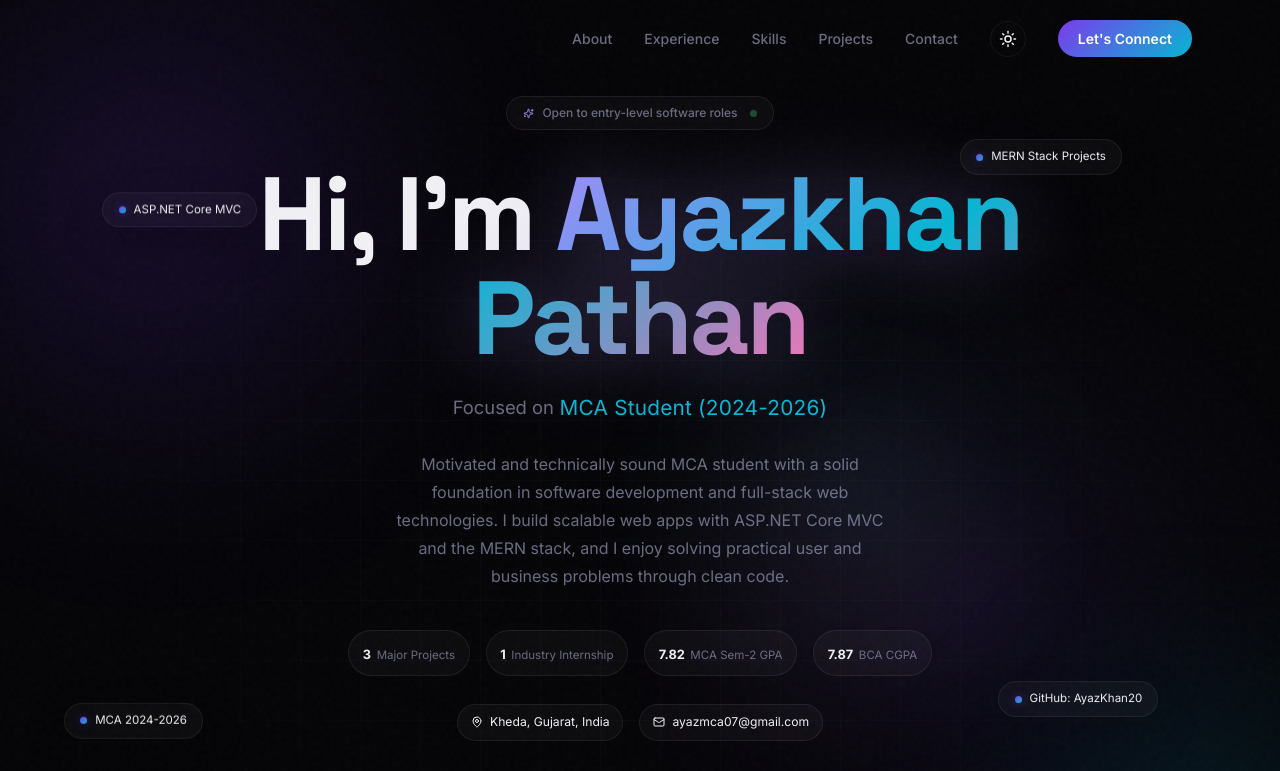
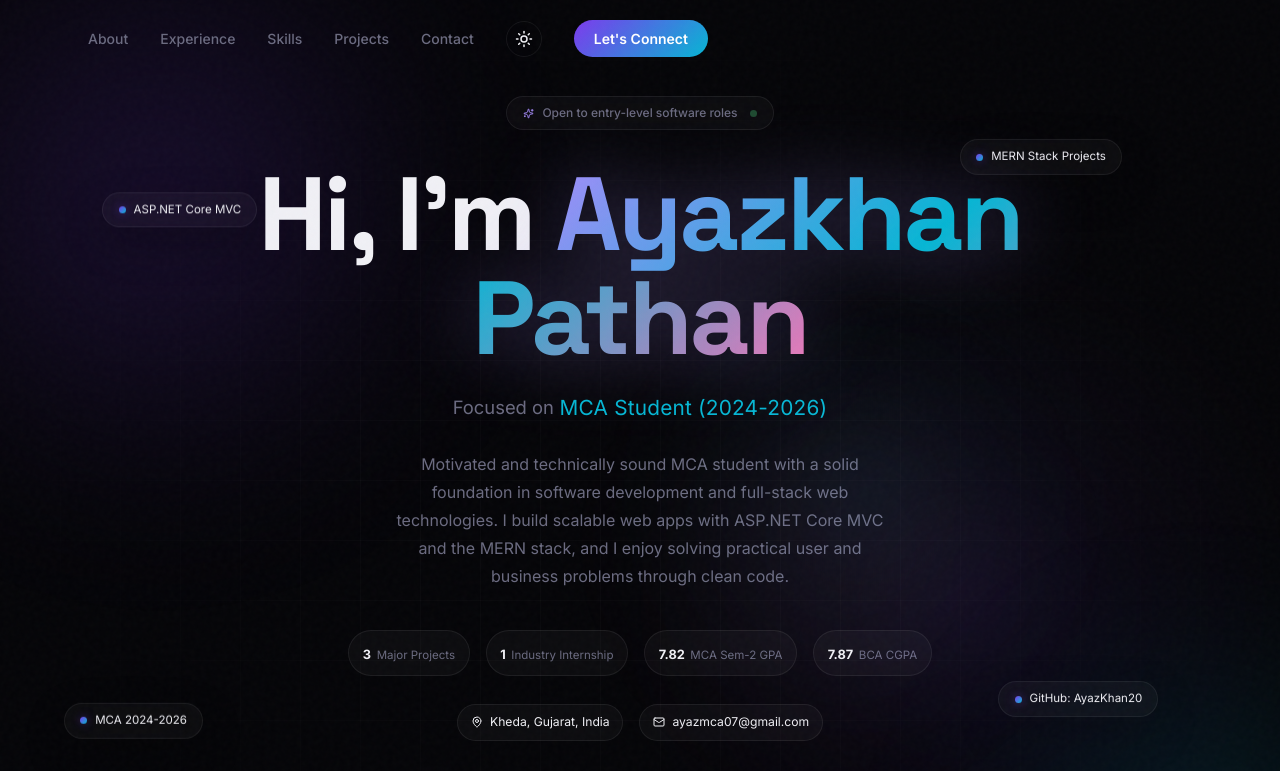
Before and after one commit to AyazKhan20/Ayaz-Portfolio, a React (Vite) app: page / in a window 1280 px wide. Shown: the top 771 px of the page. Built offline with nearby package versions, Linux system fonts and the light colour scheme.

Commit message:
chore: remove navbar brand text

```diff
--- a/src/components/Navbar.jsx
+++ b/src/components/Navbar.jsx
@@ -1,7 +1,6 @@
 import { useState, useEffect } from 'react'
 import { motion, AnimatePresence } from 'framer-motion'
 import { Menu, X, Moon, Sun } from 'lucide-react'
-import { profile } from '../data/resumeData'
 import { useContext } from 'react'
 import { ThemeContext } from '../context/ThemeContext'
 
@@ -31,10 +30,6 @@ export default function Navbar() {
       className={`nav-wrap ${scrolled ? 'scrolled' : ''}`}
     >
       <div className="nav-inner">
-        <button className="nav-logo gradient-text" onClick={() => window.scrollTo({ top: 0, behavior: 'smooth' })}>
-          {profile.brand}
-        </button>
-
         <div className="nav-links">
           {links.map(l => (
             <button key={l} className="nav-link" onClick={() => scrollTo(l)}>{l}</button>
```
